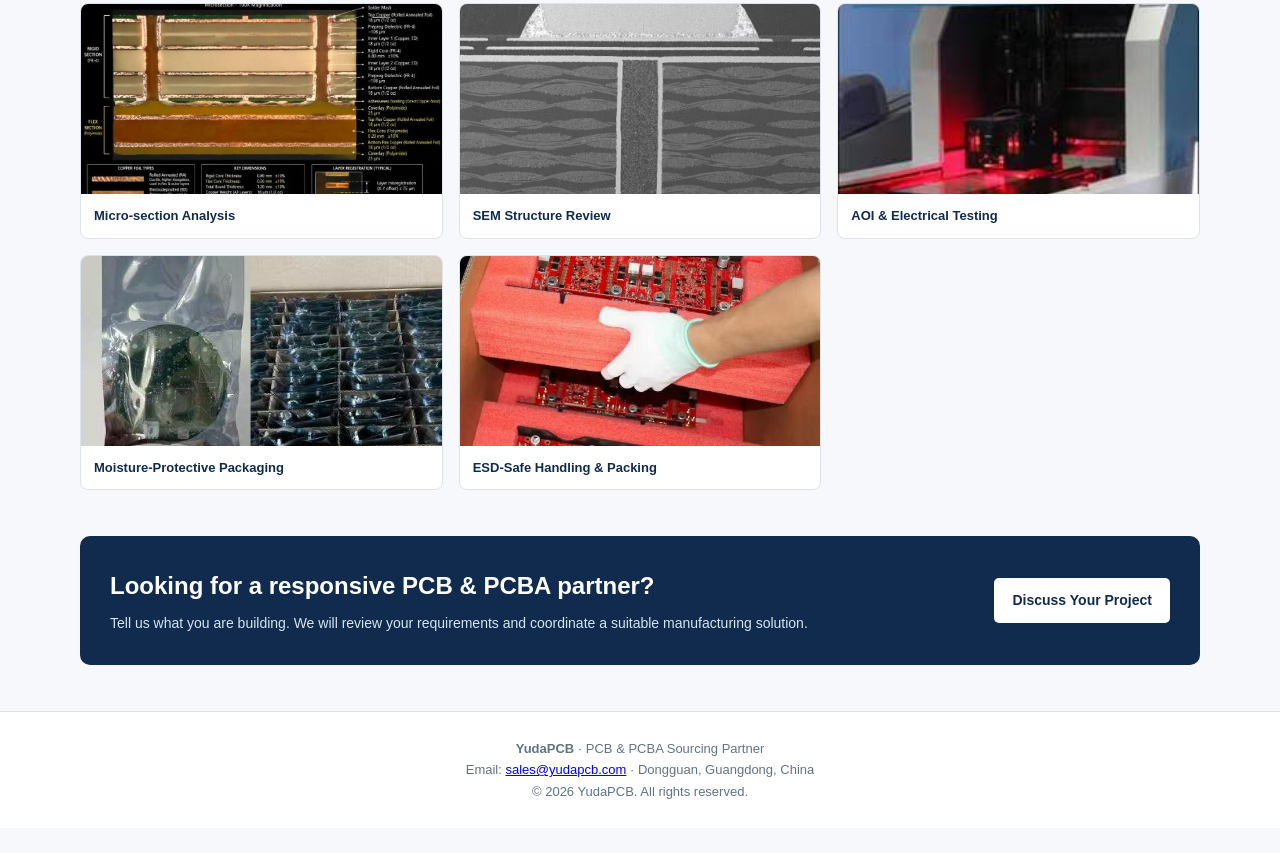
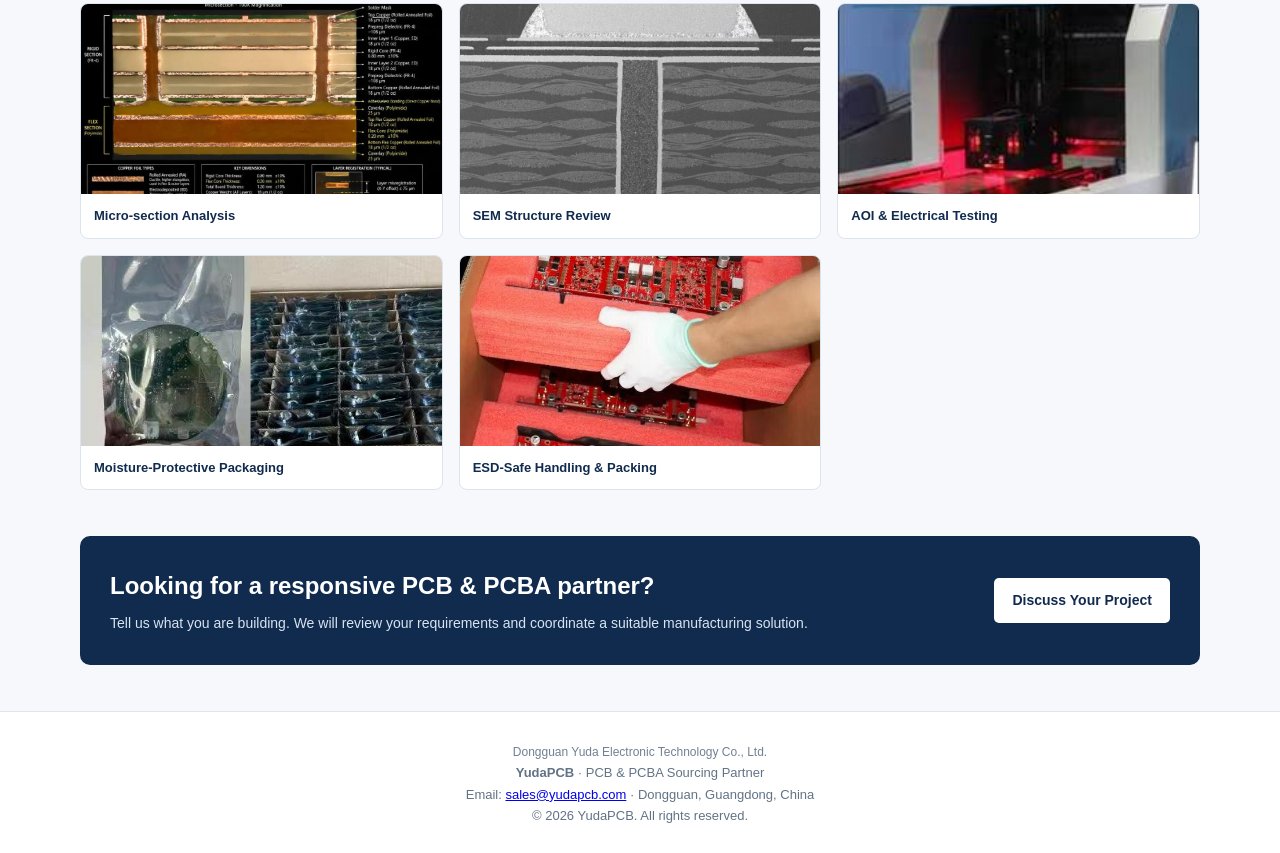
Before and after one commit to emilytian8-oss/emilytian8-oss.github.io, a plain HTML site: page about.html in a window 1280 px wide. Shown: the part 1829-2682 px from the top of the page. Before the commit the page ends 2657 px from the top, so only its background shows below. Drawn offline with Linux system fonts and the light colour scheme.

Commit message:
Add registered English company name to website footer

```diff
--- a/about.html
+++ b/about.html
@@ -28,6 +28,7 @@ main{max-width:1160px;margin:auto;padding:46px 20px}.intro{max-width:920px;margi
 footer{background:#fff;border-top:1px solid var(--line);padding:26px 20px;text-align:center;color:var(--muted);font-size:13px}
 @media(max-width:850px){header{flex-wrap:wrap}nav{width:100%;justify-content:center;gap:10px}.grid{grid-template-columns:repeat(2,1fr)}.steps{grid-template-columns:repeat(2,1fr)}.split{grid-template-columns:1fr}.gallery{grid-template-columns:repeat(2,1fr)}.cta{display:block}.cta .btn{margin-top:16px}}
 @media(max-width:560px){.grid,.steps,.gallery{grid-template-columns:1fr}.hero{padding:46px 20px}main{padding-top:32px}.logo-img{height:46px}.gallery-item img{height:210px}}
+.legal-company-name{margin-top:5px;color:inherit;font-size:12px;opacity:.9}
 </style>
 </head>
 <body>
@@ -42,7 +43,8 @@ footer{background:#fff;border-top:1px solid var(--line);padding:26px 20px;text-a
 <section class="cta"><div><h2>Looking for a responsive PCB &amp; PCBA partner?</h2><p>Tell us what you are building. We will review your requirements and coordinate a suitable manufacturing solution.</p></div><a class="btn" href="contact.html">Discuss Your Project</a></section>
 </main>
 <div id="overlay" onclick="this.style.display='none'"><img id="overlayImg" src="" alt="Expanded manufacturing process image"></div>
-<footer><strong>YudaPCB</strong> · PCB &amp; PCBA Sourcing Partner<br>Email: <a href="mailto:sales@yudapcb.com">sales@yudapcb.com</a> · Dongguan, Guangdong, China<br>© <span id="year"></span> YudaPCB. All rights reserved.</footer>
+<footer>
+  <div class="legal-company-name">Dongguan Yuda Electronic Technology Co., Ltd.</div><strong>YudaPCB</strong> · PCB &amp; PCBA Sourcing Partner<br>Email: <a href="mailto:sales@yudapcb.com">sales@yudapcb.com</a> · Dongguan, Guangdong, China<br>© <span id="year"></span> YudaPCB. All rights reserved.</footer>
 <script>document.getElementById('year').textContent=new Date().getFullYear();function openImg(src){document.getElementById('overlayImg').src=src;document.getElementById('overlay').style.display='flex';}</script>
 </body>
 </html>
```
